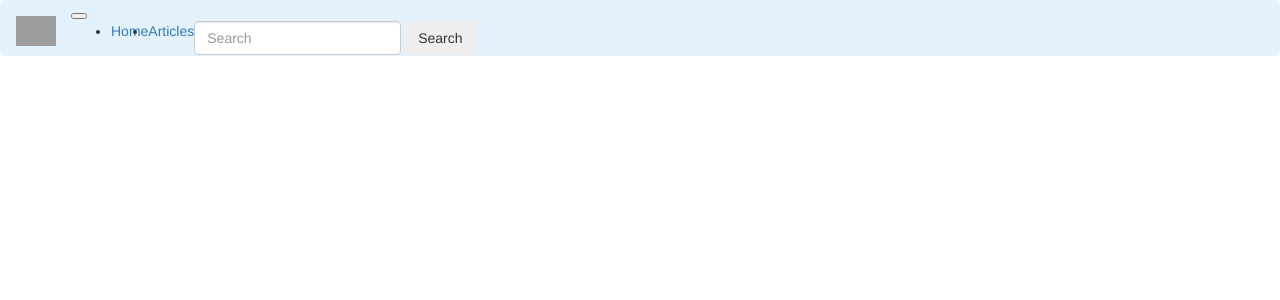
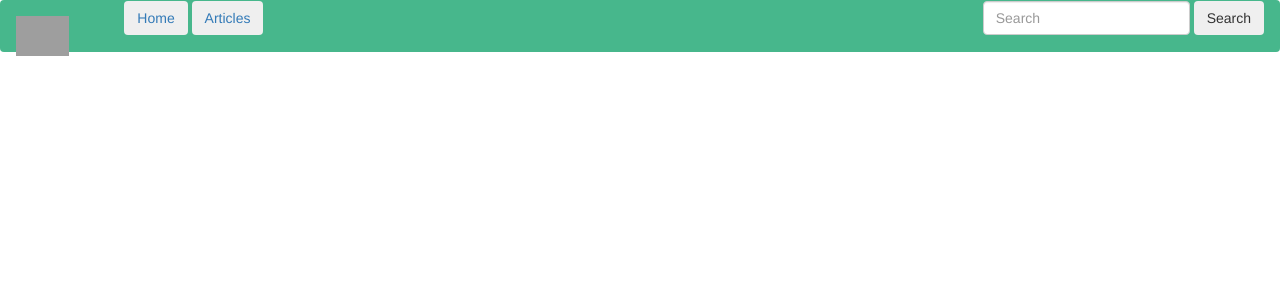
Before and after one commit to MutumaMutuma/NewsHighlight, a Flask app: template app/templates/base.html in a window 1280 px wide. Shown: the top 300 px of the page. Run offline with Flask 2, Linux system fonts and the light colour scheme; the template is opened without the code that fills it, so the values that code supplies are empty; some libraries are stand-ins or nearby versions; grey boxes are pictures that could not be loaded.

Commit message:
re-installed flask

```diff
--- a/app/templates/index.html
+++ b/app/templates/index.html
@@ -3,7 +3,7 @@
     <body>
     {% block content %}
        <h1> {{ title }} </h1>
-       <ul>
+       <ul style="decoration:none;">
     <div class="container-fluid">
        <div class="row">
        {% for item in enter%}
@@ -11,7 +11,7 @@
         <div class="thumbnail">
             <li style="color:#3a4a84; font-size:20px;">{{item.name}}</li>
             <p>{{ item.description }}</p>
-            <button style="background-color:#6f8bf2;" class="btn btn">Visit</button>
+            <button style="background-color:#47b78c; border:1px solid black;" class="btn btn">Visit</button>
         </div>
        </div>
        {% endfor %}
--- a/app/templates/navbar.html
+++ b/app/templates/navbar.html
@@ -1,20 +1,13 @@
-<nav class="navbar navbar-light" style="background-color: #e3f2fd;">
-  <a class="navbar-brand" href="#"> <img src="https://ak5.picdn.net/shutterstock/videos/7613365/thumb/1.jpg" height="30px"> </a>
-  <button class="navbar-toggler" type="button" data-toggle="collapse" data-target="#navbarSupportedContent" aria-controls="navbarSupportedContent" aria-expanded="false" aria-label="Toggle navigation">
-    <span class="navbar-toggler-icon"></span>
-  </button>
+<nav class="navbar navbar-light" style="background-color:#47b78c;">
+  <a class="navbar-brand" href="#"> <img src="https://www.hibelia.com/sites/default/files/news.jpg" height="40px"> </a>
 
   <div class="collapse navbar-collapse" id="navbarSupportedContent">
     <ul class="navbar-nav mr-auto">
-      <li class="nav-item">
-        <a class="nav-link" href="#">Home</a>
-      </li>
-      <li class="nav-item">
-        <a class="nav-link" href="#">Articles</a>
-      </li>
+      <button class="btn btn-light"><h7 class="nav-item"><a class="nav-link" href="#">Home</a></h7></button>
+      <button class="btn btn-light"><h7 class="nav-item"><a class="nav-link" href="#">Articles</a></h7></button>
     </ul>
-    <form class="form-inline my-2 my-lg-0">
-      <input class="form-control mr-sm-2" type="search" placeholder="Search" aria-label="Search">
+    <form align="right" class="form-inline">
+      <input align="right" class="form-control mr-sm-2" type="search" placeholder="Search" aria-label="Search">
       <button class="btn btn-outline-success my-2 my-sm-0" type="submit">Search</button>
     </form>
   </div>
```
Also changed, not shown: app/request.py (+7 -6 lines), app/templates/articles.html (+20 -0 lines), app/templates/macros.html (+8 -0 lines), app/views.py (+13 -1 lines), app/articles_test.py (added).
